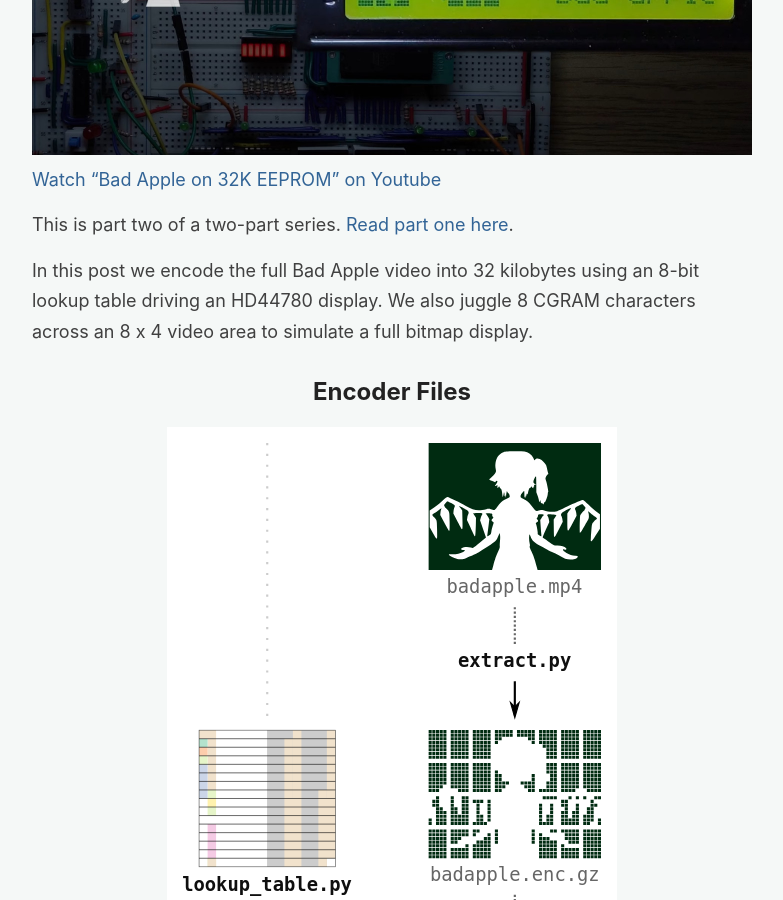
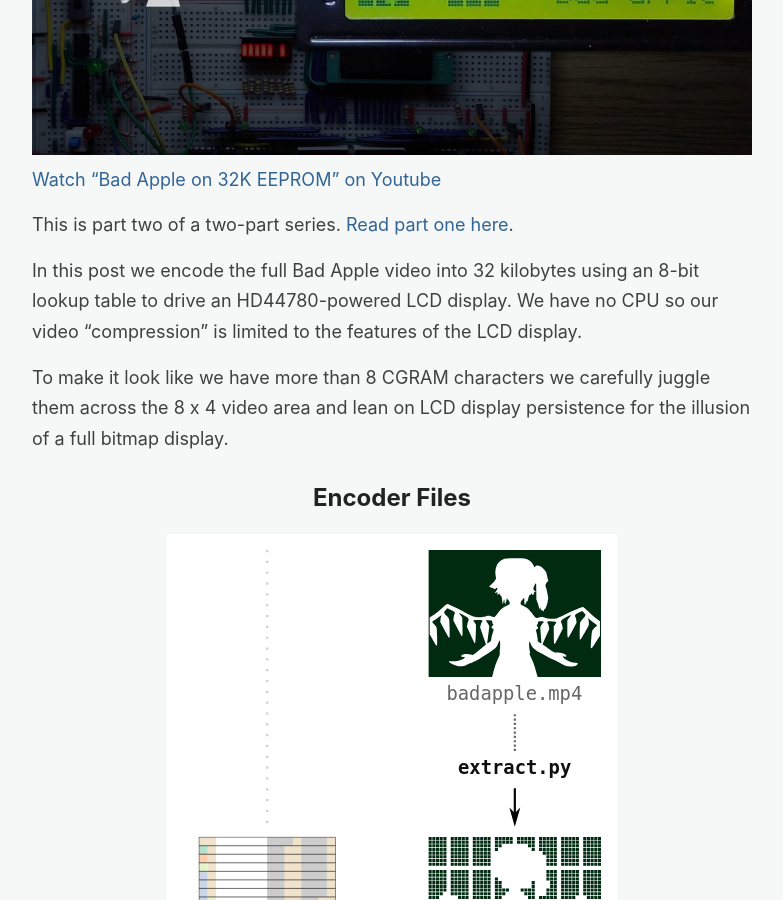
Before and after one commit to wardi/wardi.github.io, a Jekyll site: the page built from _pages/video_encoding.md, in a window 1280 px wide and 900 px high, scrolled down 405 px. Shown: the whole window, without its empty margins (248-1031 px from the left). Built offline with Jekyll 4.4.1, drawn with Linux system fonts in a browser that asks for light colours.

Commit message:
better intro

```diff
--- a/_pages/video_encoding.md
+++ b/_pages/video_encoding.md
@@ -10,9 +10,13 @@ Watch "Bad Apple on 32K EEPROM" on Youtube](https://youtu.be/TkhVqe8Z2lY)
 This is part two of a two-part series. [Read part one here](/bad-apple).
 
 In this post we encode the full Bad Apple video into 32 kilobytes using
-an 8-bit lookup table driving an HD44780 display.
-We also juggle 8 CGRAM characters across an 8 x 4 video area
-to simulate a full bitmap display.
+an 8-bit lookup table to drive an HD44780-powered LCD display. We have
+no CPU so our video "compression" is limited to the features of the
+LCD display.
+
+To make it look like we have more than 8 CGRAM characters
+we carefully juggle them across the 8 x 4 video area and lean on LCD
+display persistence for the illusion of a full bitmap display.
 
 <!--more-->
 
```
